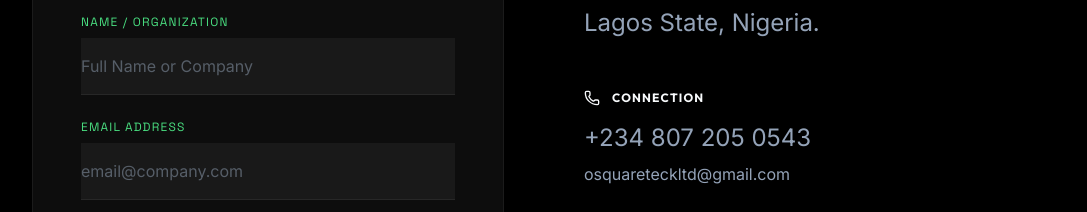
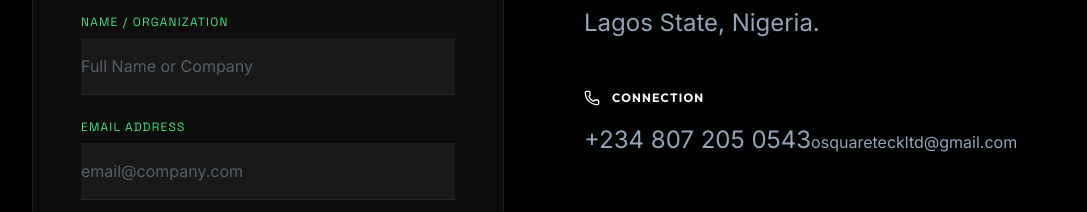
Before and after one commit to Lawrencium-103/Osquareteckngltd, a Next.js app: page / in a window 1280 px wide. Shown: the part 9100-9312 px from the top of the page, without its empty margins (96-1183 px from the left). Built offline with nearby package versions, Linux system fonts and the light colour scheme.

Commit message:
Add WhatsApp link for phone number

```diff
--- a/src/components/sections/ContactHQ.tsx
+++ b/src/components/sections/ContactHQ.tsx
@@ -76,9 +76,14 @@ export default function ContactHQ() {
                                 <h3 className="text-electric-green font-mono text-xs uppercase tracking-widest mb-4 flex items-center gap-3">
                                     <Phone size={16} /> Connection
                                 </h3>
-                                <p className="text-2xl text-foreground">
+                                <a
+                                    href="https://wa.me/2348072050543"
+                                    className="text-2xl text-foreground hover:text-electric-green transition-colors inline-flex items-center gap-2"
+                                    target="_blank"
+                                    rel="noopener noreferrer"
+                                >
                                     +234 807 205 0543
-                                </p>
+                                </a>
                                 <a href="mailto:osquareteckltd@gmail.com" className="text-silver-gray mt-2 hover:text-electric-green transition-colors inline-block">
                                     osquareteckltd@gmail.com
                                 </a>
```
